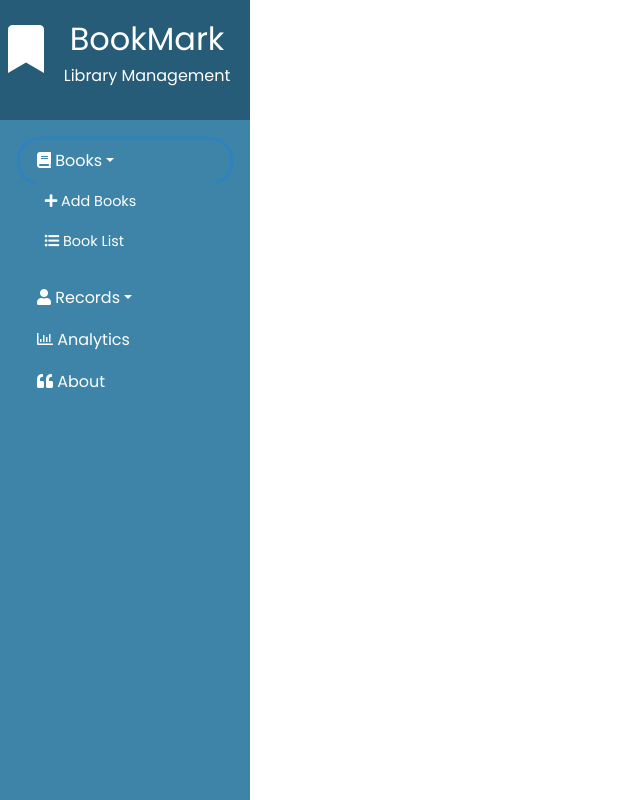
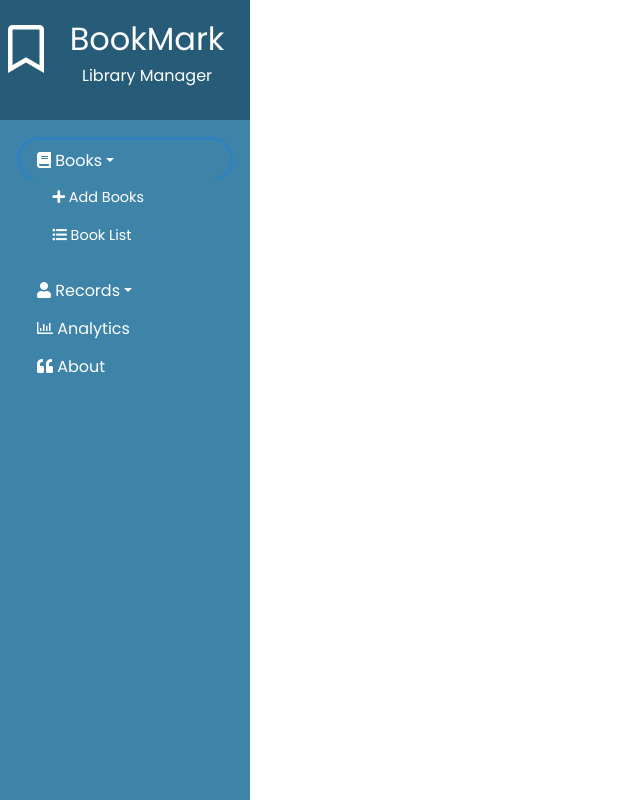
Before and after one commit to TheRealRajan/BookMark, a plain HTML site: page index.html in a window 1280 px wide. Both pictures are taken after a click on the link "Books". Shown: the whole page, without its empty margins (0-640 px from the left). Drawn offline with nearby package versions, Linux system fonts and the light colour scheme.

Commit message:
Added icon and changed layout slightly

```diff
--- a/css/styles.css
+++ b/css/styles.css
@@ -37,7 +37,7 @@
   background-color: #3E84A8;
   color: #fff;
   border-radius: 20px;
-
+  height:38px;
 }
 .nav-link:hover{
   color:#f0f0f0;
--- a/index.html
+++ b/index.html
@@ -21,7 +21,7 @@
   <script src="https://cdnjs.cloudflare.com/ajax/libs/popper.js/1.14.6/umd/popper.min.js" integrity="sha384-wHAiFfRlMFy6i5SRaxvfOCifBUQy1xHdJ/yoi7FRNXMRBu5WHdZYu1hA6ZOblgut" crossorigin="anonymous"></script>
   <script src="https://stackpath.bootstrapcdn.com/bootstrap/4.2.1/js/bootstrap.min.js" integrity="sha384-B0UglyR+jN6CkvvICOB2joaf5I4l3gm9GU6Hc1og6Ls7i6U/mkkaduKaBhlAXv9k" crossorigin="anonymous"></script>
 
-  <title>BookMark | Library Management Ssstem </title>
+  <title>BookMark | Library Management System </title>
 </head>
 
 
@@ -31,11 +31,12 @@
   <nav class="nav flex-column sidebar">
     <div class="header">
       <span>
-         <i class="fas fa-bookmark fa-3x bookmark-icon"></i>
+         <!-- <i class="fas fa-bookmark "></i> -->
+         <i class="far fa-bookmark fa-3x bookmark-icon"></i>
        </span>
       <span>
         <h2>BookMark</h2>
-        <h6>Library Management</h6>
+        <h6>Library Manager</h6>
       </span>
 
     </div>
@@ -45,10 +46,10 @@
     <a href="#booksSubmenu" data-toggle="collapse" aria-expanded="false" class="dropdown-toggle nav-link btn "><i class="fas fa-book"></i>   Books</a>
     <ul class="collapse list-unstyled" id="booksSubmenu">
       <li>
-        <a class="nav-link btn  submenu" href="#">&nbsp <i class="fas fa-plus"></i>  Add Books</a>
+        <a class="nav-link btn  submenu" href="#">&nbsp &nbsp <i class="fas fa-plus"></i>  Add Books</a>
       </li>
       <li>
-        <a class="nav-link btn  submenu" href="#">&nbsp <i class="fas fa-list-ul"></i> Book List</a>
+        <a class="nav-link btn  submenu" href="#">&nbsp &nbsp <i class="fas fa-list-ul"></i> Book List</a>
       </li>
     </ul>
 
@@ -56,10 +57,10 @@
     <a href="#studentSubmenu" data-toggle="collapse" aria-expanded="false" class="dropdown-toggle nav-link btn "><i class="fas fa-user"></i> Records</a>
     <ul class="collapse list-unstyled" id="studentSubmenu">
       <li>
-        <a class="nav-link btn submenu" href="#">&nbsp <i class="fas fa-plus"></i> Add Record</a>
+        <a class="nav-link btn submenu" href="#">&nbsp &nbsp <i class="fas fa-plus"></i> Add Record</a>
       </li>
       <li>
-        <a class="nav-link btn submenu" href="#">&nbsp <i class="fas fa-list-ul"></i> Record List</a>
+        <a class="nav-link btn submenu" href="#">&nbsp &nbsp <i class="fas fa-list-ul"></i> Record List</a>
       </li>
     </ul>
 
```
